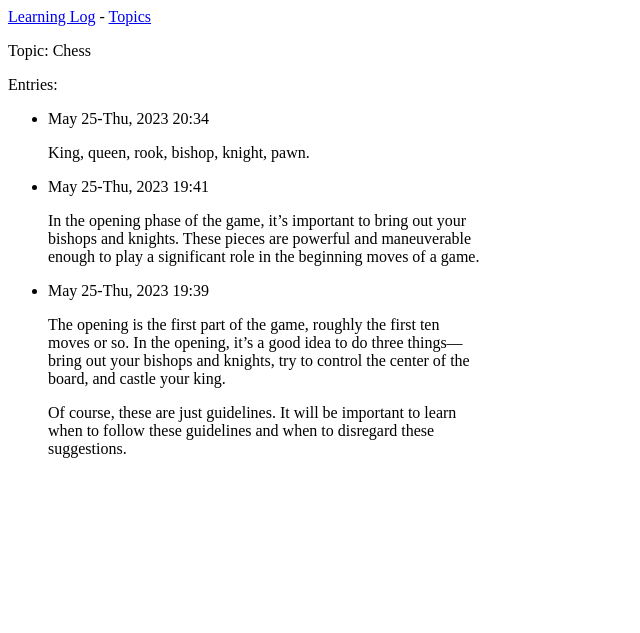
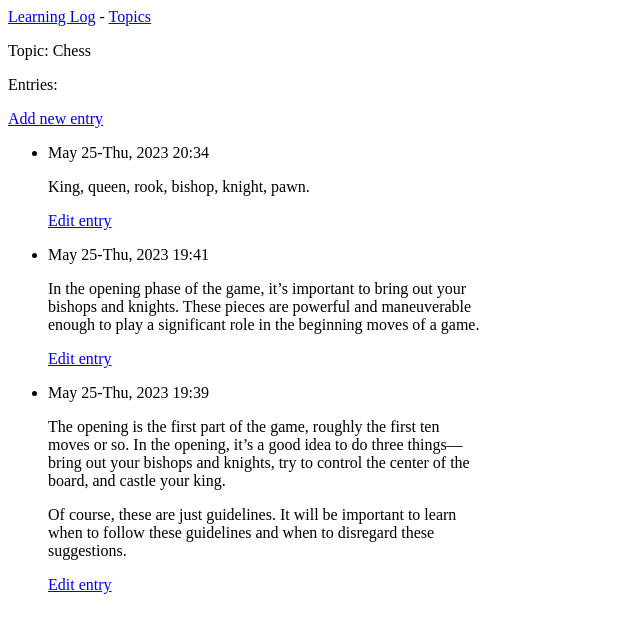
Before and after one commit to cgknK/Learning_Log, a Django app: page /topics/1 in a window 1280 px wide. Shown: the top 633 px of the page, without its empty margins (0-640 px from the left). Run offline with Django 4.2, Linux system fonts and the light colour scheme; data comes from the database, SQL or seed files in the repository; both versions use the stored data as it was after the commit.

Commit message:
Kullanıcılar add topic&entry && edit entry yapabilir

```diff
--- a/learning_logs/templates/learning_logs/topic.html
+++ b/learning_logs/templates/learning_logs/topic.html
@@ -5,11 +5,17 @@
     <p>Topic: {{ topic }}</p>
 
     <p>Entries:</p>
+    <p>
+        <a href="{% url 'learning_logs:new_entry' topic.id %}">Add new entry</a>
+    </p>
     <ul>
         {% for entry in entries %}
             <li>
                 <p>{{ entry.date_added|date:'M d-D, Y H:i' }}</p>
                 <p>{{ entry.text|linebreaks }}</p>
+                <p>
+                    <a href="{% url 'learning_logs:edit_entry' entry.id %}">Edit entry</a>
+                </p>
             </li>
         {% empty %}
             <li>There are no entries for this topic yet.</li>
--- a/learning_logs/templates/learning_logs/topics.html
+++ b/learning_logs/templates/learning_logs/topics.html
@@ -13,4 +13,6 @@
         {% endfor %}
     </ul>
 
+    <a href="{% url 'learning_logs:new_topic' %}">Add a new topic</a>
+
 {% endblock content %}
--- a/learning_logs/urls.py
+++ b/learning_logs/urls.py
@@ -1,3 +1,6 @@
+"""Burada herhangi bir çalışan fonksiyon olmamasına rağmen urlpatterns nasıl
+eşleşen url'i views.py'ye gönderiyor. Bu alien_invasion'daki settings.py gibi
+çalışmıyor mu?"""
 """Defines URL patterns for learning_logs."""
 
 from django.urls import path
@@ -13,6 +16,14 @@ urlpatterns = [
     path('topics/', views.topics, name='topics'),
     # Detail page for a single topic.
     path('topics/<int:topic_id>', views.topic, name='topic'),
+    # Page for adding a new topic
+    # İyi de her kullanıcı için aynı url olmuyor mu? Bu anlamsız bir çakışma
+    #durumu değil mi?(new_topic/<int:user_id> gibi olması gerekmiyor mu?)
+    path('new_topic/', views.new_topic, name='new_topic'),
+    # Page for adding a new entry
+    path('new_entry/<int:topic_id>/', views.new_entry, name='new_entry'),
+    # Page for editing an entry
+    path('edit_entry/<int:entry_id>/', views.edit_entry, name='edit_entry'),
 ]
 
 """
--- a/learning_logs/views.py
+++ b/learning_logs/views.py
@@ -1,6 +1,7 @@
-from django.shortcuts import render
+from django.shortcuts import render, redirect
 
-from .models import Topic
+from .models import Topic, Entry
+from .forms import TopicForm, EntryForm
 
 def index(request):
     """The home page for Learning Log."""
@@ -20,3 +21,62 @@ def topic(request, topic_id):
     entries = topic.entry_set.order_by('-date_added')
     context = {'topic': topic, 'entries': entries}
     return render(request, 'learning_logs/topic.html', context)
+
+def new_topic(request):
+    """Add a new topic."""
+    if request.method != 'POST':
+        # No data submitted; create a blank form.
+        form = TopicForm()
+    else:
+        # POST data submitted; process data.
+        form = TopicForm(data=request.POST)
+        if form.is_valid():
+            form.save()
+            return redirect('learning_logs:topics')
+
+    # Display a blank or invalid form.
+    context = {'form': form}
+    # An invalid form will include some default error messages to help the user
+    #submit acceptable data. _Hani nerede?
+    return render(request, 'learning_logs/new_topic.html', context)
+
+def new_entry(request, topic_id):
+    """Add a new entry for a particular topic."""
+    topic = Topic.objects.get(id=topic_id)
+
+    if request.method != 'POST':
+        # No data submitted; create a blank form.
+        form = EntryForm()
+    else:
+        # POST data submitted; process data.
+        form = EntryForm(data=request.POST)
+        if form.is_valid():
+            new_entry = form.save(commit=False)
+            new_entry.topic = topic
+            new_entry.save()
+            return redirect('learning_logs:topic', topic_id=topic_id)
+
+    # Display a blank or invalid form.
+    context = {'topic': topic, 'form': form}
+    return render(request, 'learning_logs/new_entry.html', context)
+
+def edit_entry(request, entry_id):
+    """Edit an existing entry."""
+    entry = Entry.objects.get(id=entry_id)
+    topic = entry.topic
+
+    if request.method != 'POST':
+        # Initial request; pre-fill form with the current entry.
+        #ne demek initial request?
+        form = EntryForm(instance=entry)
+    else:
+        # POST data submitted; process data.
+        form = EntryForm(instance=entry, data=request.POST)
+        if form.is_valid():
+            # Buradaki girdi nasıl halihazırda doğru konuyla ilişkili?
+            form.save()
+            # Burada neden new_entry'deki gibi topic_id=topic_id değil?
+            return redirect('learning_logs:topic', topic_id=topic_id)
+
+    context = {'entry': entry, 'topic': topic, 'form': form}
+    return render(request, 'learning_logs/edit_entry.html', context)
```
Also changed, not shown: learning_logs/forms.py (added, +18 -0 lines), learning_logs/templates/learning_logs/edit_entry.html (added, +15 -0 lines), learning_logs/templates/learning_logs/new_entry.html (added, +14 -0 lines), learning_logs/templates/learning_logs/new_topic.html (added, +12 -0 lines), db.sqlite3 (added), 1 other file.
